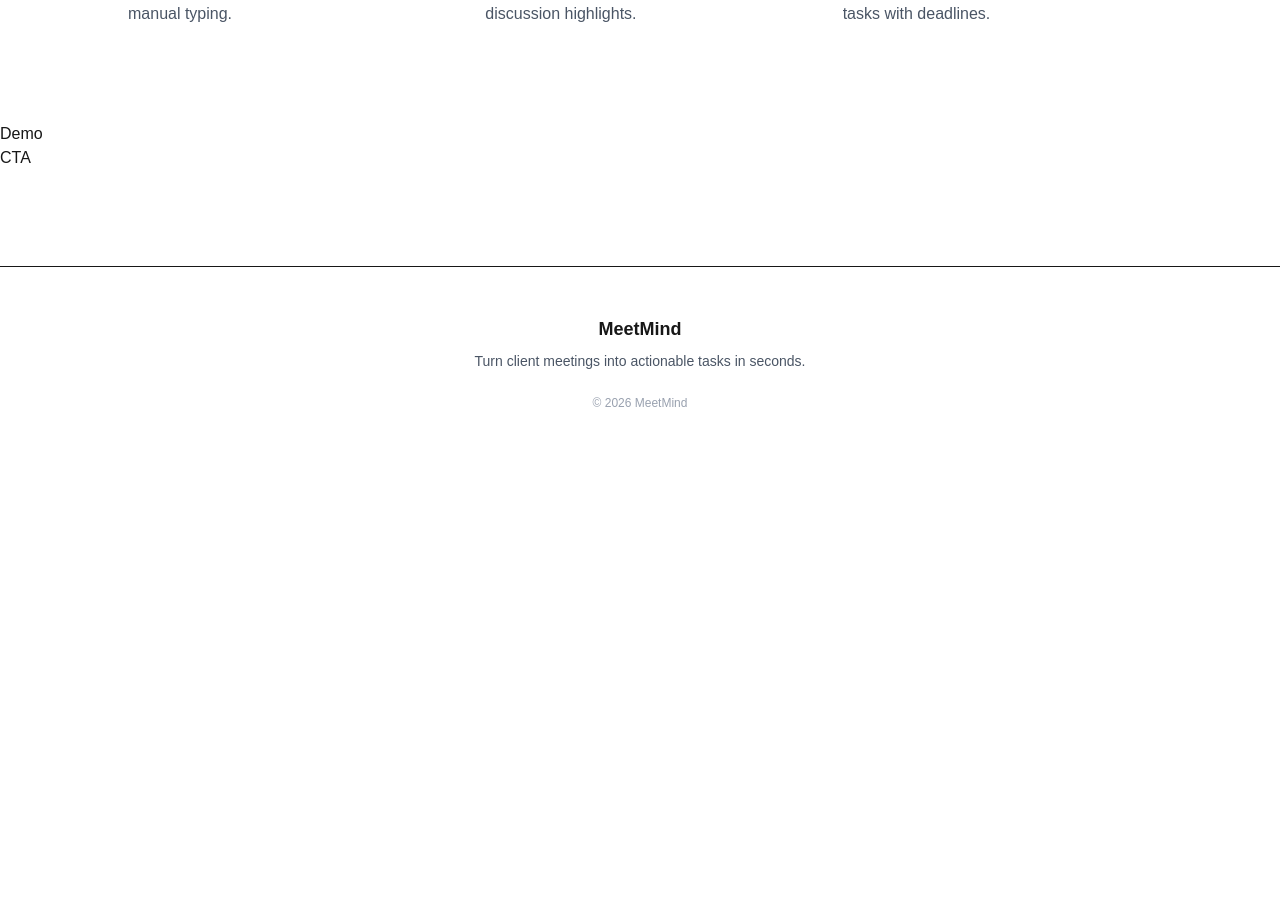
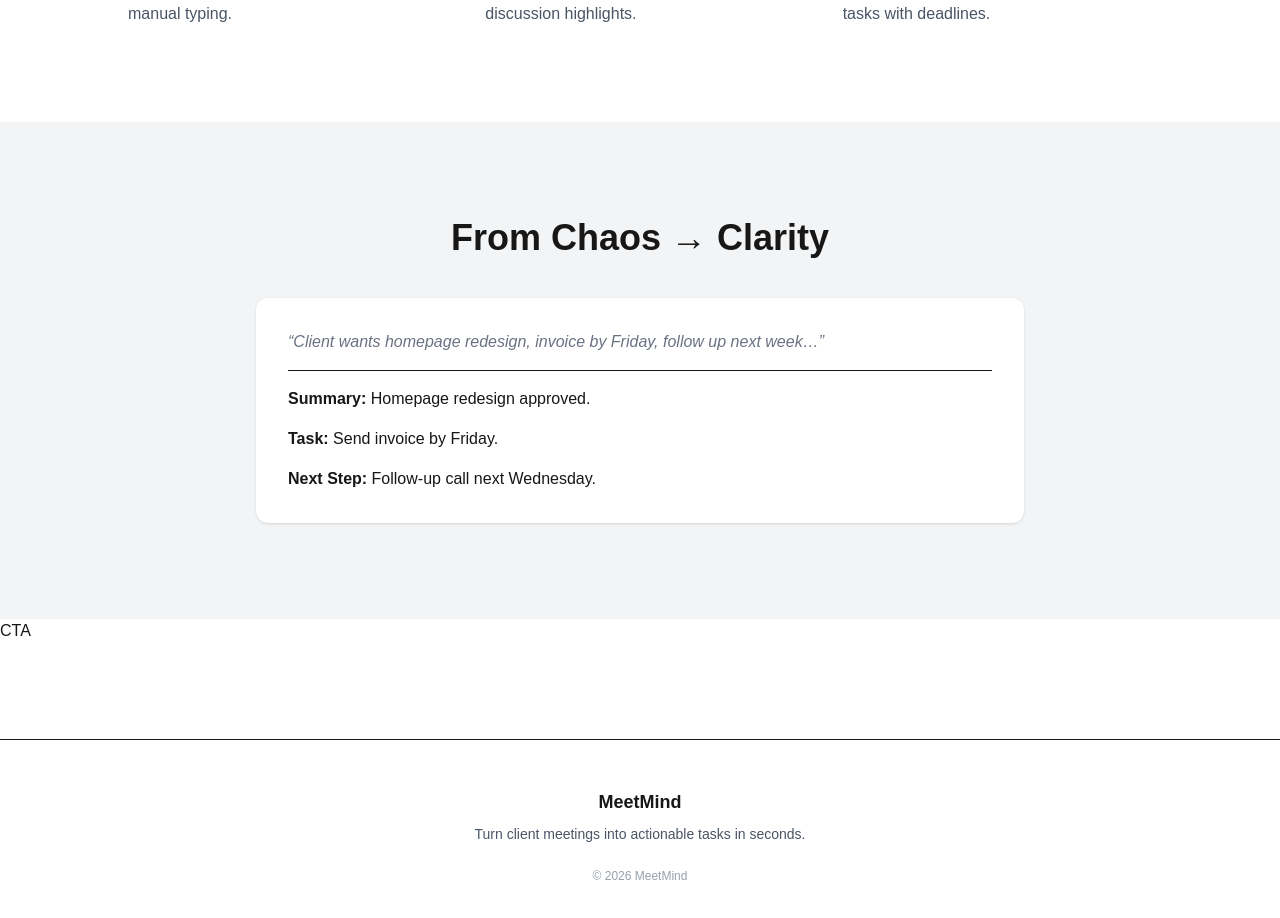
Before and after one commit to iamxenon404/meet-mind, a Next.js app in the folder landingpage/meetmind-landing/: page / in a window 1280 px wide. Shown: the part 1367-2285 px from the top of the page. Before the commit the page ends 1826 px from the top, so only its background shows below. Built offline with nearby package versions, Linux system fonts and the light colour scheme.

Commit message:
new demo sction

```diff
--- a/landingpage/meetmind-landing/app/components/sections/Demo.tsx
+++ b/landingpage/meetmind-landing/app/components/sections/Demo.tsx
@@ -1,9 +1,23 @@
-import React from 'react'
+export default function Demo() {
+  return (
+    <section className="py-24 bg-gray-100 px-6">
+      <div className="max-w-3xl mx-auto text-center">
+        <h2 className="text-3xl md:text-4xl font-bold mb-10">
+          From Chaos → Clarity
+        </h2>
 
-const Demo = () => {
-  return (
-    <div>Demo</div>
-  )
+        <div className="bg-white p-8 rounded-xl shadow-sm text-left space-y-4">
+          <p className="text-gray-500 italic">
+            “Client wants homepage redesign, invoice by Friday, follow up next week…”
+          </p>
+
+          <hr />
+
+          <p><strong>Summary:</strong> Homepage redesign approved.</p>
+          <p><strong>Task:</strong> Send invoice by Friday.</p>
+          <p><strong>Next Step:</strong> Follow-up call next Wednesday.</p>
+        </div>
+      </div>
+    </section>
+  );
 }
-
-export default Demo
```
